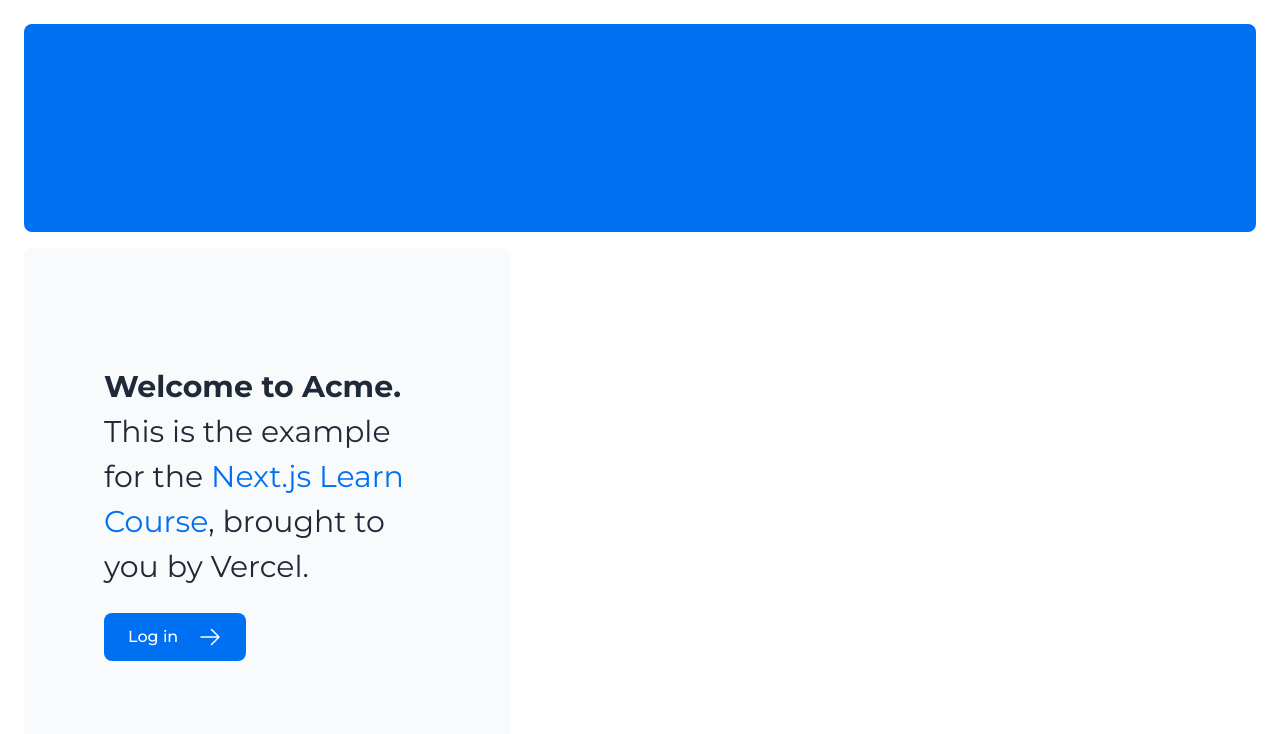
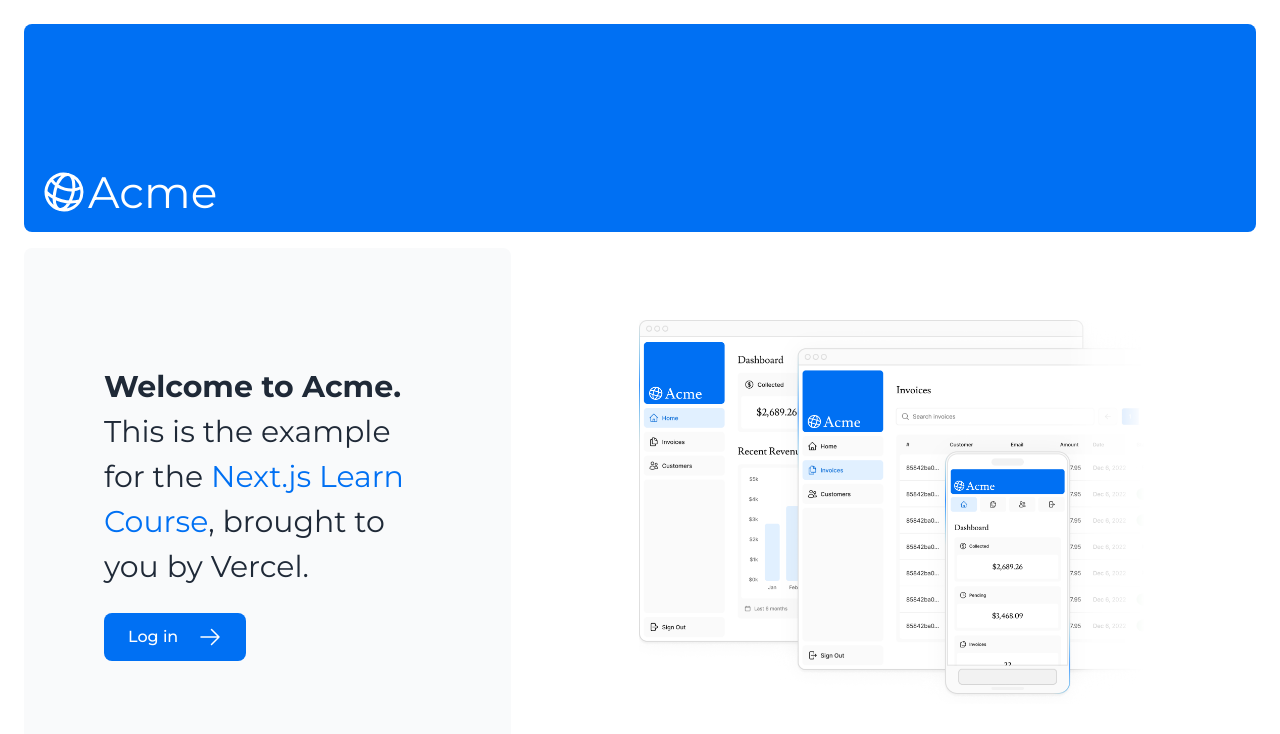
Before and after one commit to vnponce/nextjs-example, a Next.js app: page / in a window 1280 px wide. Shown: the top 734 px of the page. Built offline with nearby package versions, Linux system fonts and the light colour scheme.

Commit message:
feat(component): create routes

```diff
--- /dev/null
+++ b/app/dashboard/customers/page.tsx
@@ -0,0 +1,3 @@
+export default function Page() {
+    return <p>Customers PAge</p>
+}
--- /dev/null
+++ b/app/dashboard/invoices/page.tsx
@@ -0,0 +1,3 @@
+export default function Page() {
+    return <p>Invoices PAge</p>
+}
--- /dev/null
+++ b/app/dashboard/page.tsx
@@ -0,0 +1,3 @@
+export default function Page() {
+    return <p>Dashboard PAge</p>
+}
--- a/app/page.tsx
+++ b/app/page.tsx
@@ -1,12 +1,13 @@
 import AcmeLogo from '@/app/ui/acme-logo';
 import { ArrowRightIcon } from '@heroicons/react/24/outline';
 import Link from 'next/link';
+import Image from "next/image";
 
 export default function Page() {
   return (
     <main className="flex min-h-screen flex-col p-6">
       <div className="flex h-20 shrink-0 items-end rounded-lg bg-blue-500 p-4 md:h-52">
-        {/* <AcmeLogo /> */}
+         <AcmeLogo />
       </div>
       <div className="mt-4 flex grow flex-col gap-4 md:flex-row">
         <div className="flex flex-col justify-center gap-6 rounded-lg bg-gray-50 px-6 py-10 md:w-2/5 md:px-20">
@@ -25,7 +26,8 @@
           </Link>
         </div>
         <div className="flex items-center justify-center p-6 md:w-3/5 md:px-28 md:py-12">
-          {/* Add Hero Images Here */}
+          <Image src="/hero-desktop.png" alt="Screen of the dashboard" width={1000} height={760} className="hidden md:block"/>
+          <Image src="/hero-mobile.png" alt="Screen of the dashboard" width={560} height={620} className="block md:hidden"/>
         </div>
       </div>
     </main>
```
